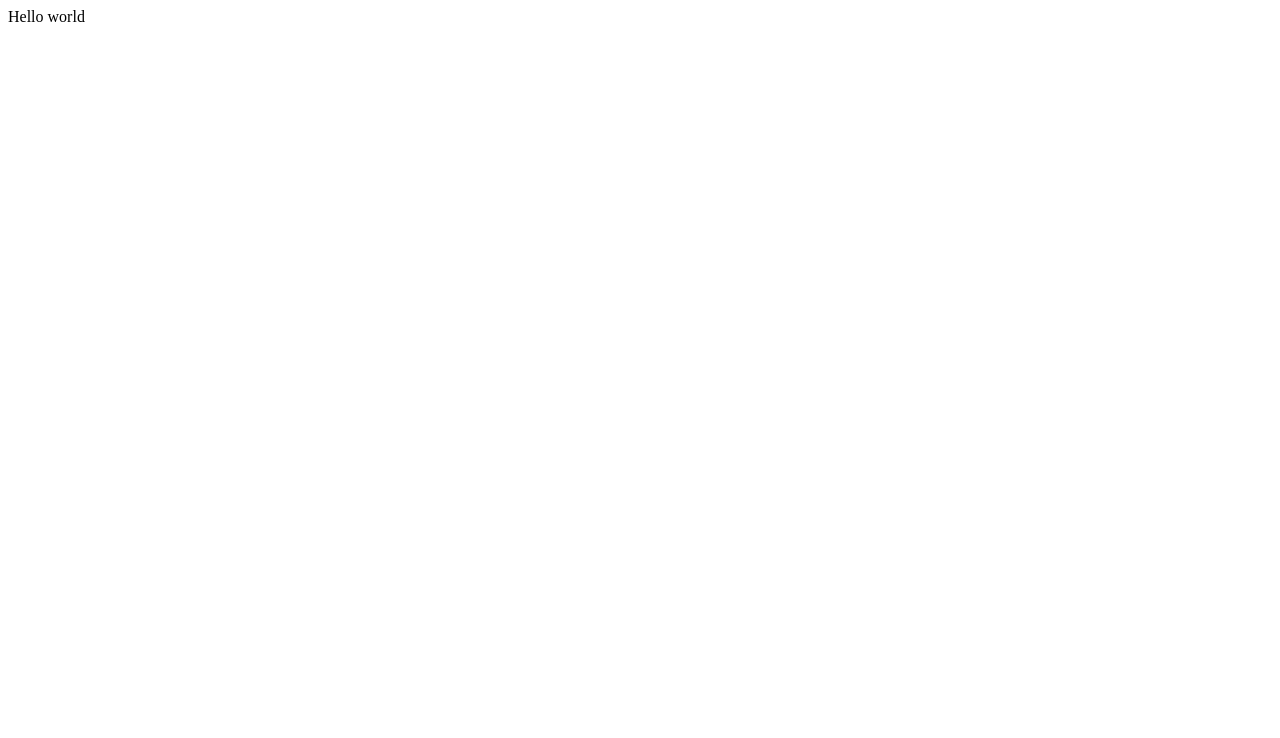
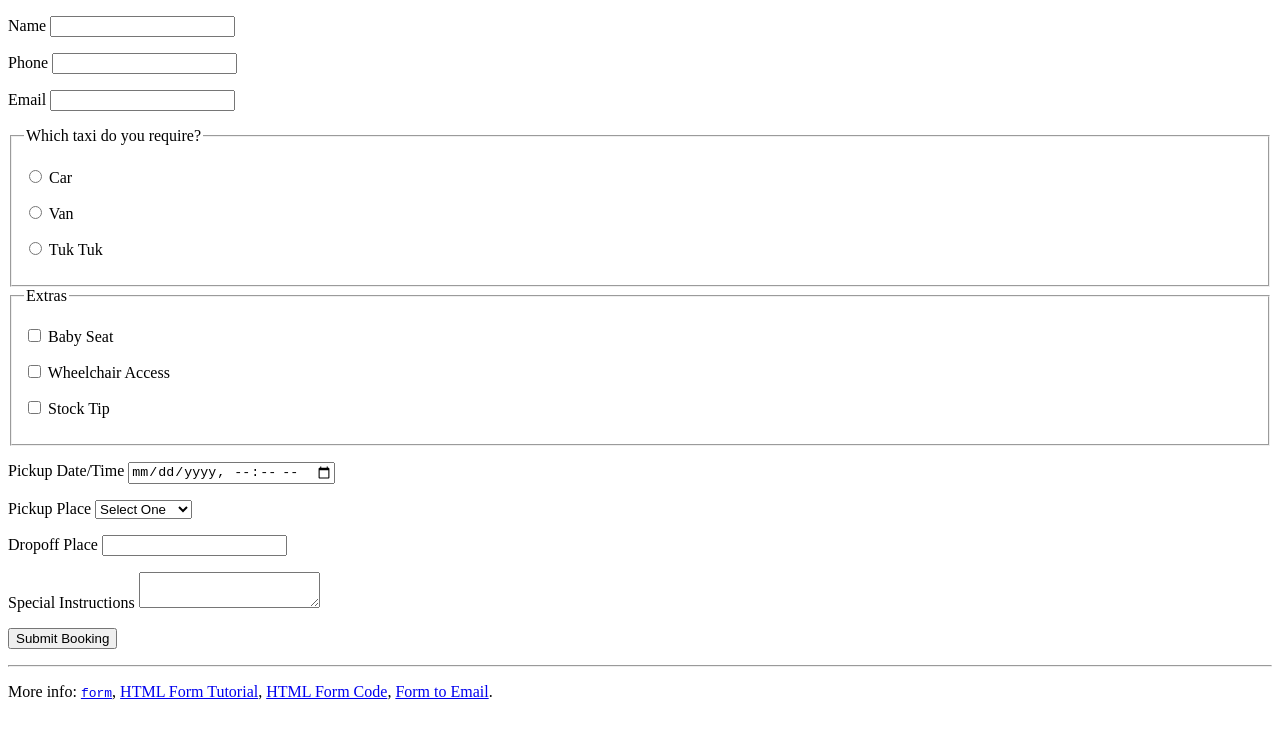
Before and after one commit to Srinivaz34/vasan, a plain HTML site: page index.html in a window 1280 px wide. Drawn offline with Linux system fonts and the light colour scheme.

Commit message:
modified html file

```diff
--- a/index.html
+++ b/index.html
@@ -1,6 +1,77 @@
-<html>
-<header><title>This is title</title></header>
-<body>
-Hello world
-</body>
-</html>
+<!DOCTYPE html>
+<title>My Example</title>
+
+<form method="get" action="/html/codes/html_form_handler.cfm">
+  <p>
+    <label>Name
+      <input type="text" name="customer_name" required>
+    </label>
+  </p>
+
+  <p>
+    <label>Phone
+      <input type="tel" name="phone_number">
+    </label>
+  </p>
+
+  <p>
+    <label>Email
+      <input type="email" name="email_address">
+    </label>
+  </p>
+
+  <fieldset>
+    <legend>Which taxi do you require?</legend>
+    <p><label> <input type="radio" name="taxi" required value="car"> Car </label></p>
+    <p><label> <input type="radio" name="taxi" required value="van"> Van </label></p>
+    <p><label> <input type="radio" name="taxi" required value="tuktuk"> Tuk Tuk </label></p>
+  </fieldset>
+
+  <fieldset>
+    <legend>Extras</legend>
+    <p><label> <input type="checkbox" name="extras" value="baby"> Baby Seat </label></p>
+    <p><label> <input type="checkbox" name="extras" value="wheelchair"> Wheelchair Access </label></p>
+    <p><label> <input type="checkbox" name="extras" value="tip"> Stock Tip </label></p>
+  </fieldset>
+
+  <p>
+    <label>Pickup Date/Time
+      <input type="datetime-local" name="pickup_time" required>
+    </label>
+  </p>
+
+  <p>
+    <label>Pickup Place
+      <select id="pickup_place" name="pickup_place">
+        <option value="" selected="selected">Select One</option>
+        <option value="office" >Taxi Office</option>
+        <option value="town_hall" >Town Hall</option>
+        <option value="telepathy" >We'll Guess!</option>
+      </select>
+    </label>
+  </p>
+
+  <p>
+    <label>Dropoff Place
+      <input type="text" name="dropoff_place" required list="destinations">
+    </label>
+
+    <datalist id="destinations">
+      <option value="Airport">
+      <option value="Beach">
+      <option value="Fred Flinstone's House">
+    </datalist>
+  </p>
+
+  <p>
+    <label>Special Instructions
+      <textarea name="comments" maxlength="500"></textarea>
+    </label>
+  </p>
+
+  <p><button>Submit Booking</button></p>
+
+</form>
+
+<hr>
+<p>More info: <a href="/html/tags/html_form_tag.cfm"><code>form</code></a>, <a href="/html/tutorial/html_forms.cfm">HTML Form Tutorial</a>, <a href="/html/codes/html_form_code.cfm">HTML Form Code</a>, <a href="/html/codes/html_form_to_email.cfm">Form to Email</a>.</p>
```
Also changed, not shown: 1 other file.
